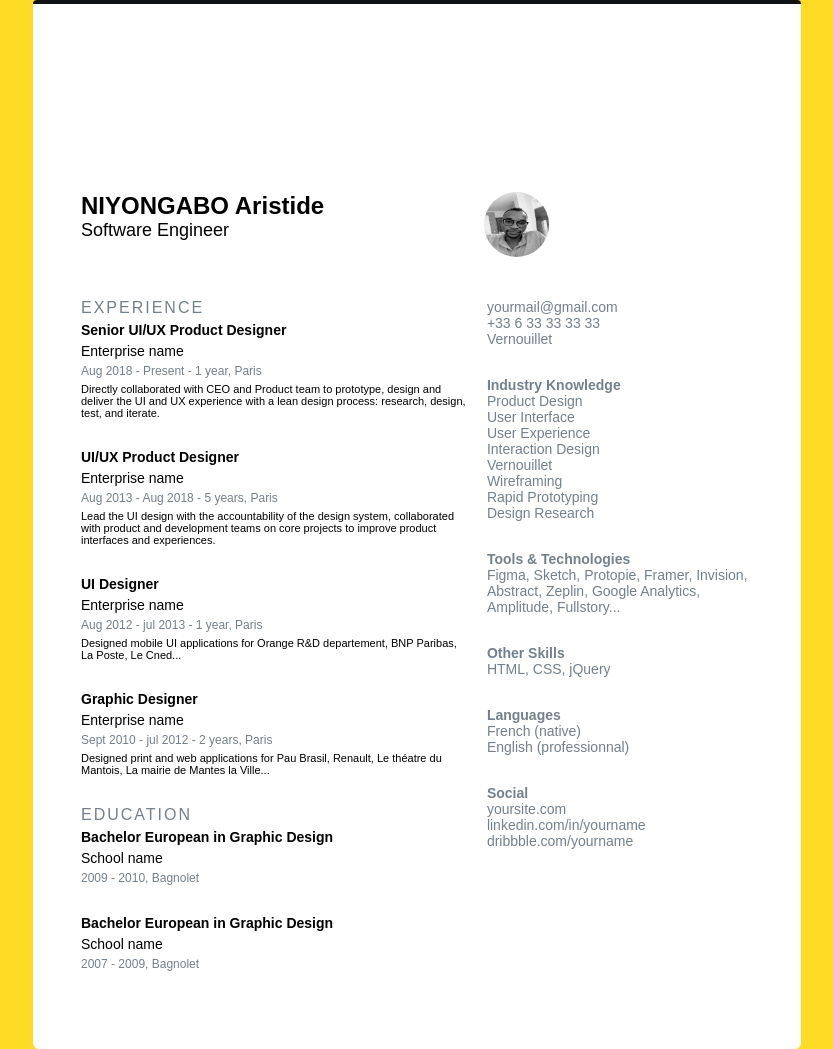
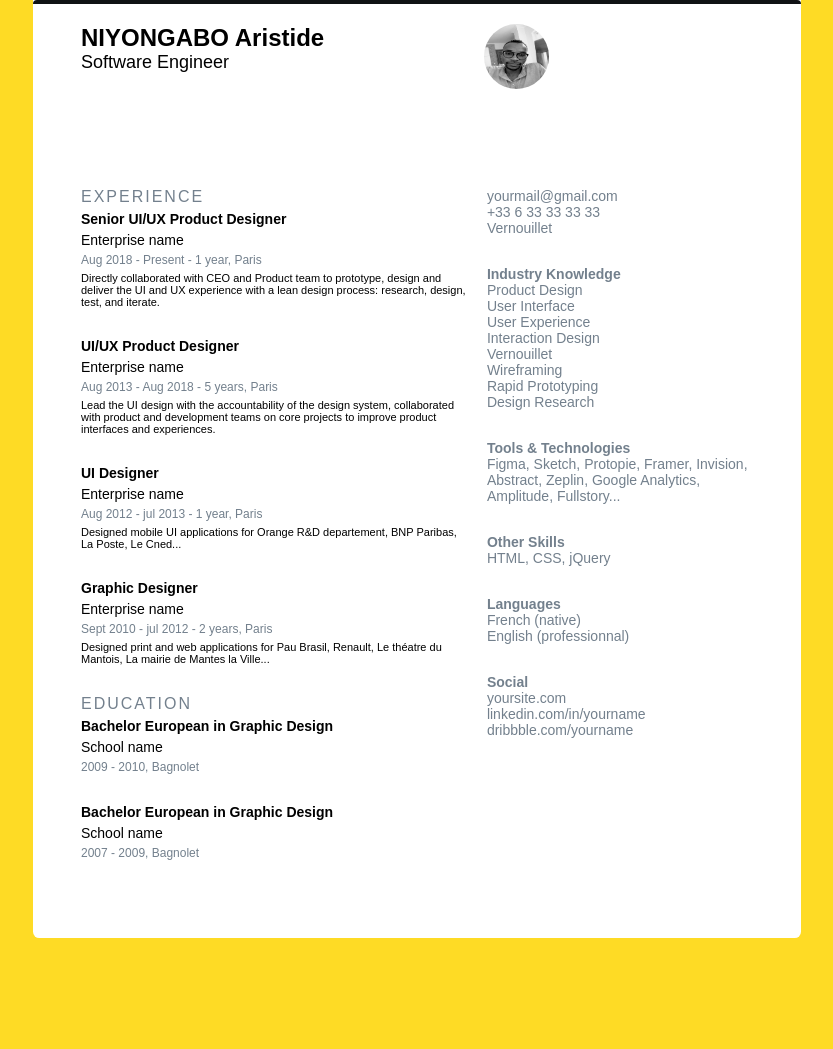
Before and after one commit to niyongaboaristide17/cv.github.io, a plain HTML site: page index.html in a window 1280 px wide. Shown: the whole page, without its empty margins (223-1056 px from the left). After the commit the page ends 958 px from the top, so only its background shows below. Drawn offline with Linux system fonts and the light colour scheme.

Commit message:
header fixed

```diff
--- a/index.html
+++ b/index.html
@@ -11,10 +11,12 @@
 
 <body>
     <div class="cv">
-        <div class="top-line">
-        </div>
-        <div class="container">
-            <div class="row">
+
+        <div class="header">
+            <div class="top-line">
+            </div>
+            <div class="head-title" style="padding-left: 48px; padding-right:48px;">
+
                 <div class="col title">
                     <span class="title-name">NIYONGABO Aristide</span><br>
                     <span class="title-description">Software Engineer</span><br>
@@ -24,6 +26,9 @@
                 </div>
 
             </div>
+        </div>
+        <div class="container">
+
             <div class="row">
                 <div class="col xp-container">
                     <div>
```
